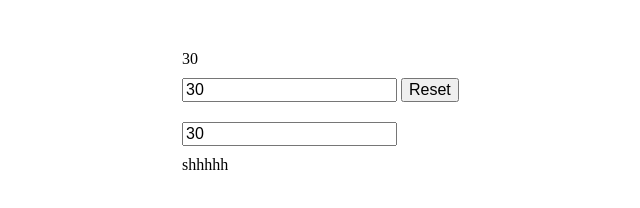
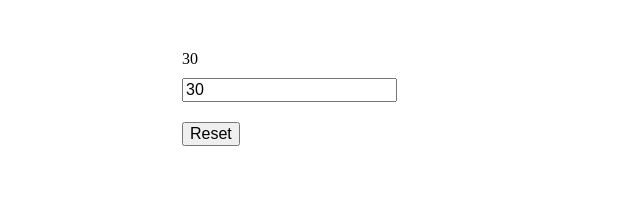
Before and after one commit to ADHIKARI1/AngualrJsScopeAndDigest, a plain HTML site: page index.html in a window 1280 px wide. Shown: the whole page, without its empty margins (108-748 px from the left). Drawn offline with Linux system fonts and the light colour scheme.

Commit message:
scope with ng-if

```diff
--- a/index.html
+++ b/index.html
@@ -10,13 +10,10 @@
 <body ng-app="learndigest">
     <div ng-controller="playgroundCtrl as vm">
         {{vm.force}}<br>
-        <input type="text" ng-model="vm.force">
+        <div ng-if="vm.enableForceEdit">
+            <input  type="text" ng-model="vm.force">
+        </div>
         <button type="button" ng-click="vm.resetForce()">Reset</button>
-        <div ng-controller="internalCtrl as vm">
-            <input type="text" ng-model="vm.playground.force"><br>
-            {{vm.secret}}
-        </div>
-    </div>
+    </div><!--playgroundCtrl-->
 </body>
-
 </html>
--- a/js/app.js
+++ b/js/app.js
@@ -2,6 +2,7 @@ var app = angular.module('learndigest', []);
 app.controller('playgroundCtrl', function($scope){
     var vm =  this;
     //$scope.playground = vm;
+    vm.enableForceEdit = true;
     vm.force = 30;
     vm.resetForce = function(){
         vm.force = 0;
```
